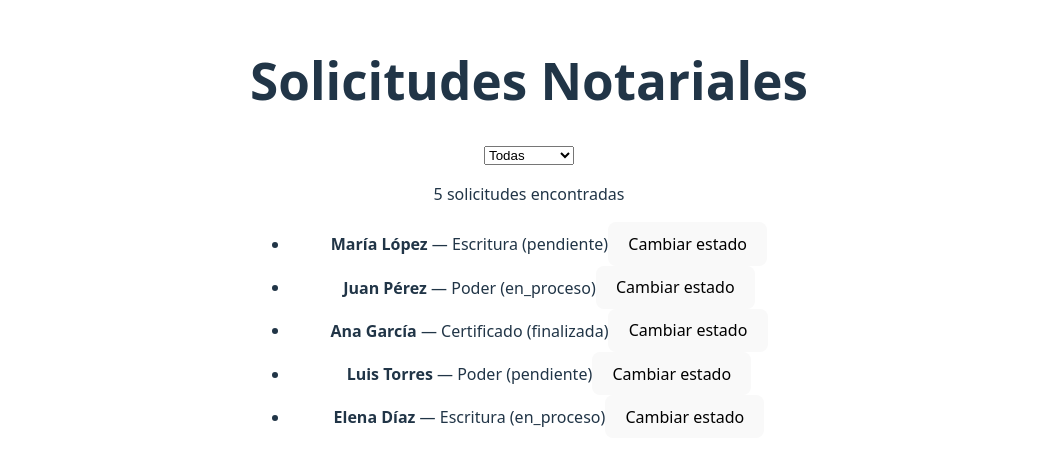
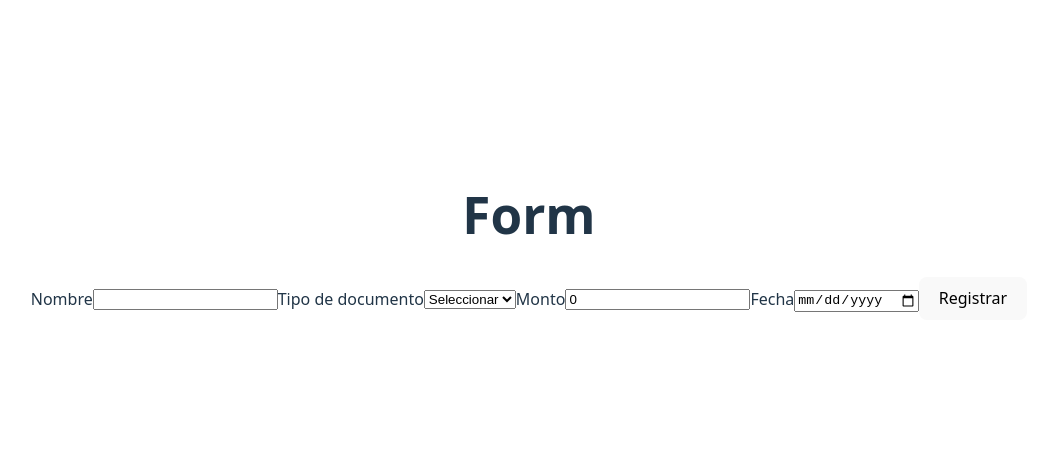
Before and after one commit to Lichu23/interview-react-training, a React (Vite) app: page / in a window 1280 px wide. Shown: the part 164-630 px from the top of the page, without its empty margins (111-1149 px from the left). Built offline with nearby package versions, Linux system fonts and the light colour scheme.

Commit message:
feat: Form interview exercise

```diff
--- a/src/App.jsx
+++ b/src/App.jsx
@@ -1,17 +1,9 @@
 import './App.css'
-import Form from './components/exercises-day-2/Form'
-import MultiCounter from './components/exercises-day-2/MultiCounter'
-import SelectableList from './components/exercises-day-2/SelectableList'
-import ProductCounters from './components/exercises-day-3/ProductCounters'
-import RegisterForm from './components/exercises-day-3/RegisterForm'
-import TodoList from './components/exercises-day-3/TodoList'
-import UserFetcher from './components/exercises-day-3/UserFetcher'
-import UserFilter from './components/exercises-day-3/UserFilter'
-import List from './components/exercises-day-4/List'
+import Form from './components/exercises-day-4/Form'
 
 function App() {
 
-  return <List/>
+  return <Form/>
 
 }
 
--- /dev/null
+++ b/src/components/exercises-day-4/Form.tsx
@@ -0,0 +1,128 @@
+import React, { useState } from "react";
+// Muestre un formulario con los siguientes campos:
+
+// Nombre del solicitante (string)
+// Tipo de documento (select: “Escritura”, “Poder”, “Certificado”)
+// Fecha (input type="date")
+// Monto (number)
+// Valide los datos antes de enviar:
+// Todos los campos son obligatorios.
+// El monto debe ser mayor que 0.
+// Al hacer clic en “Registrar”:
+// Si hay errores → mostrarlos debajo del campo correspondiente.
+// Si todo está correcto → mostrar un mensaje de éxito (por ejemplo: “✅ Documento registrado correctamente”).
+// (Opcional) Limpiar el formulario después del envío exitoso.
+
+interface Formulario {
+  nombre: string;
+  tipo: string;
+  fecha: string;
+  monto: number | "";
+}
+
+export default function Form() {
+  const [nombre, setNombre] = useState("");
+  const [monto, setMonto] = useState(0);
+  const [tipo, setTipo] = useState<
+    "Escritura" | "Poder" | "Certificado" | null
+  >(null);
+  const [fecha, setFecha] = useState<Date | null>(null);
+  const [error, setError] = useState({
+    errorNombre: "",
+    errorTipo: "",
+    errorMonto: "",
+    errorFecha: "",
+  });
+  const [success, setSuccess] = useState("");
+
+  function submitForm(e: React.FormEvent<HTMLFormElement>) {
+    e.preventDefault();
+
+    if (nombre.trim() === "") {
+      setError((prev) => ({
+        ...prev,
+        errorNombre: "El nombre es obligatorio",
+      }));
+      return;
+    }
+    if (!monto || monto <= 0) {
+      setError((prev) => ({
+        ...prev,
+        errorMonto: "El monto debe ser mayor a 0",
+      }));
+      return;
+    }
+    if (!tipo) {
+      setError((prev) => ({
+        ...prev,
+        errorTipo: "Debes seleccionar un tipo",
+      }));
+      return;
+    }
+    if (!fecha) {
+      setError((prev) => ({
+        ...prev,
+        errorFecha: "Debes seleccionar una fecha",
+      }));
+      return;
+    }
+    setSuccess("✅ Documento registrado correctamente");
+    setError((prev) => ({
+      ...prev,
+      errorTipo: "",
+      errorFecha: "",
+      errorMonto: "",
+      errorNombre: "",
+    }));
+    setNombre("");
+    setMonto(0);
+    setTipo(null);
+    setFecha(null);
+  }
+  return (
+    <div>
+      <h1>Form</h1>
+
+      <form onSubmit={submitForm} action="">
+        <label htmlFor="">Nombre</label>
+        <input
+          type="text"
+          value={nombre}
+          onChange={(e) => setNombre(e.target.value)}
+        />
+        {error.errorNombre && <p>{error.errorNombre}</p>}
+        <label htmlFor="">Tipo de documento</label>
+        <select
+          onChange={(e) =>
+            setTipo((e.target.value as "Escritura" | "Certificado" | "Poder" | null) )
+          }
+        >
+          <option value="">Seleccionar</option>
+          <option value="Escritura">Escritura</option>
+          <option value="Poder">Poder</option>
+          <option value="Certificado">Certificado</option>
+        </select>
+        {error.errorTipo && <p>{error.errorTipo}</p>}
+
+        <label htmlFor="">Monto</label>
+        <input
+          type="number"
+          value={monto}
+          onChange={(e) => setMonto(Number(e.target.value))}
+        />
+        {error.errorMonto && <p>{error.errorMonto}</p>}
+
+        <label htmlFor="">Fecha</label>
+        <input
+          type="date"
+          value={fecha}
+          onChange={(e) => setFecha(e.target.value)}
+        />
+        {error.errorFecha && <p>{error.errorFecha}</p>}
+
+        <button>Registrar</button>
+      </form>
+      {success && <p>{success}</p>}
+    </div>
+  );
+}
```
